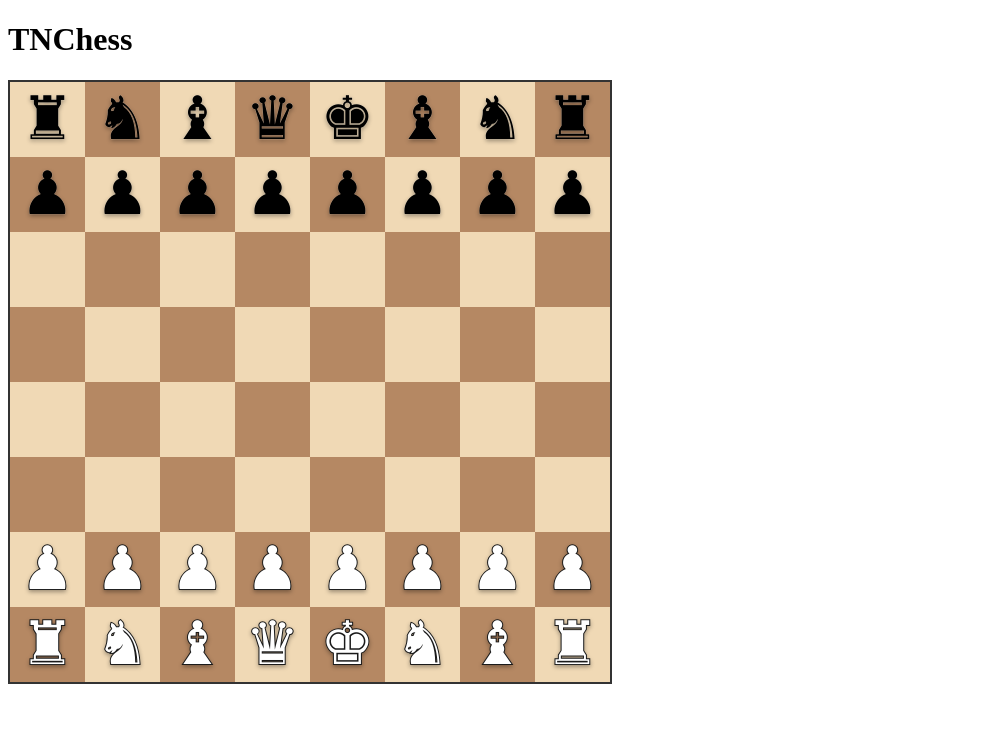
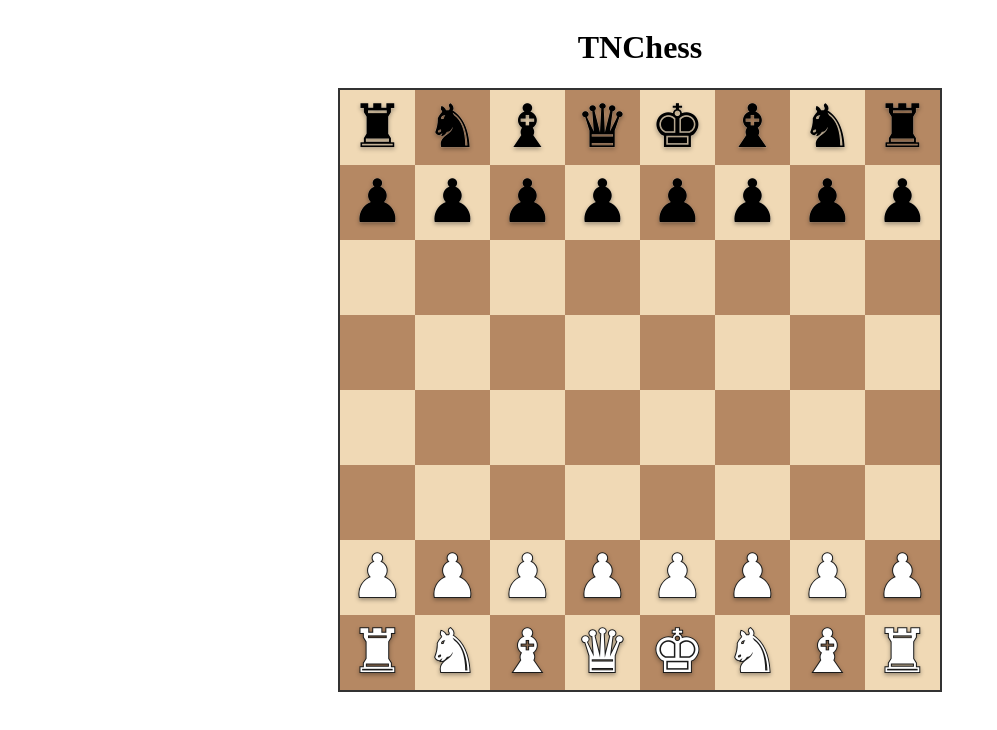
Before and after one commit to tyleruploads/tnchess, a plain HTML site: page index.html in a window 1280 px wide. Shown: the whole page, without its empty margins (0-997 px from the left). Drawn offline with Linux system fonts and the light colour scheme.

Commit message:
Center board and header

```diff
--- a/index.html
+++ b/index.html
@@ -9,8 +9,10 @@
     <link rel="stylesheet" href="styles/index.css" />
   </head>
   <body>
-    <h1>TNChess</h1>
-    <div id="chessboard"></div>
+    <div id="mainDiv">
+      <h1>TNChess</h1>
+      <div id="chessboard"></div>
+    </div>
     <script src="scripts/index.js"></script>
   </body>
 </html>
--- a/styles/index.css
+++ b/styles/index.css
@@ -1,3 +1,10 @@
+#mainDiv {
+  display: flex;
+  flex-direction: column;
+  justify-content: center;
+  align-items: center;
+}
+
 #chessboard {
   display: grid;
   grid-template-columns: repeat(8, 1fr);
```
